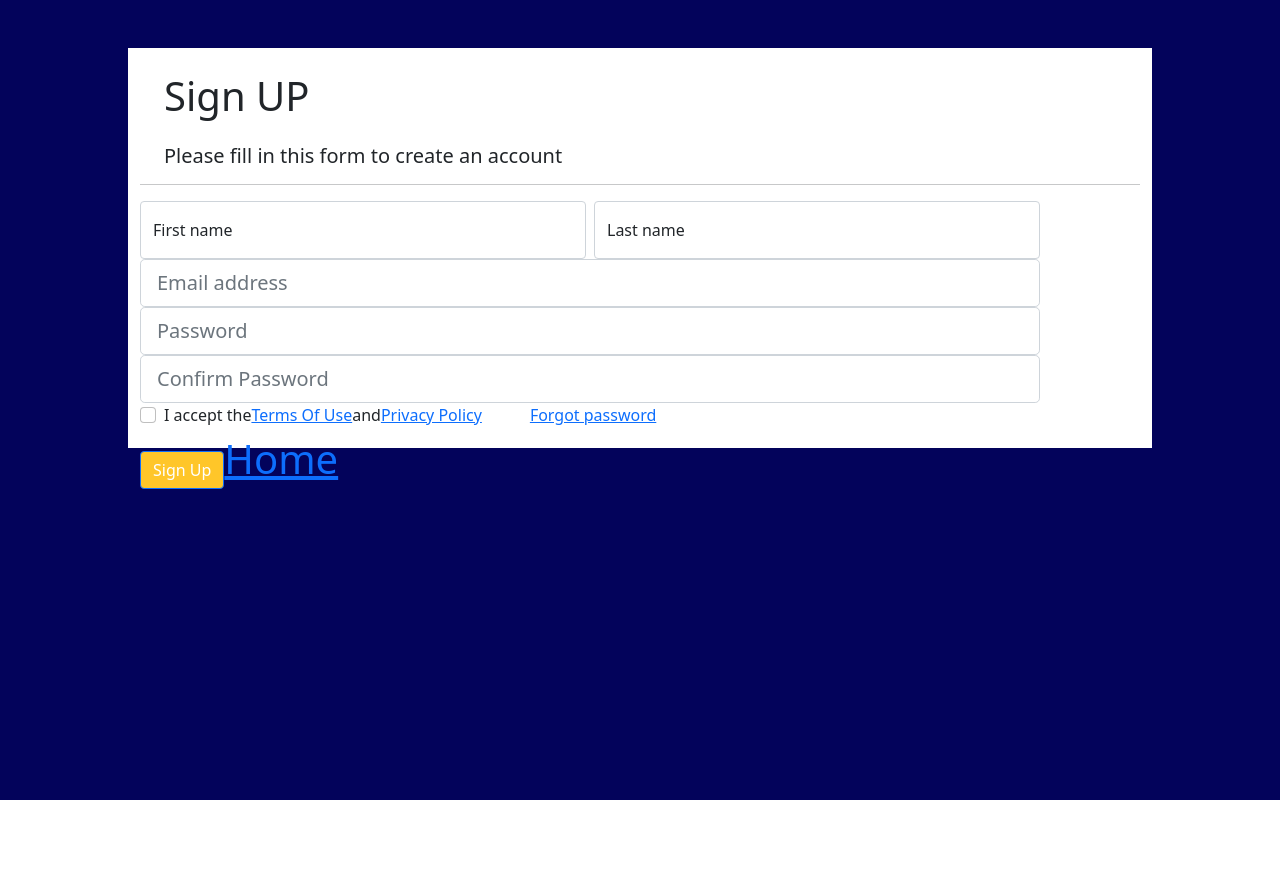
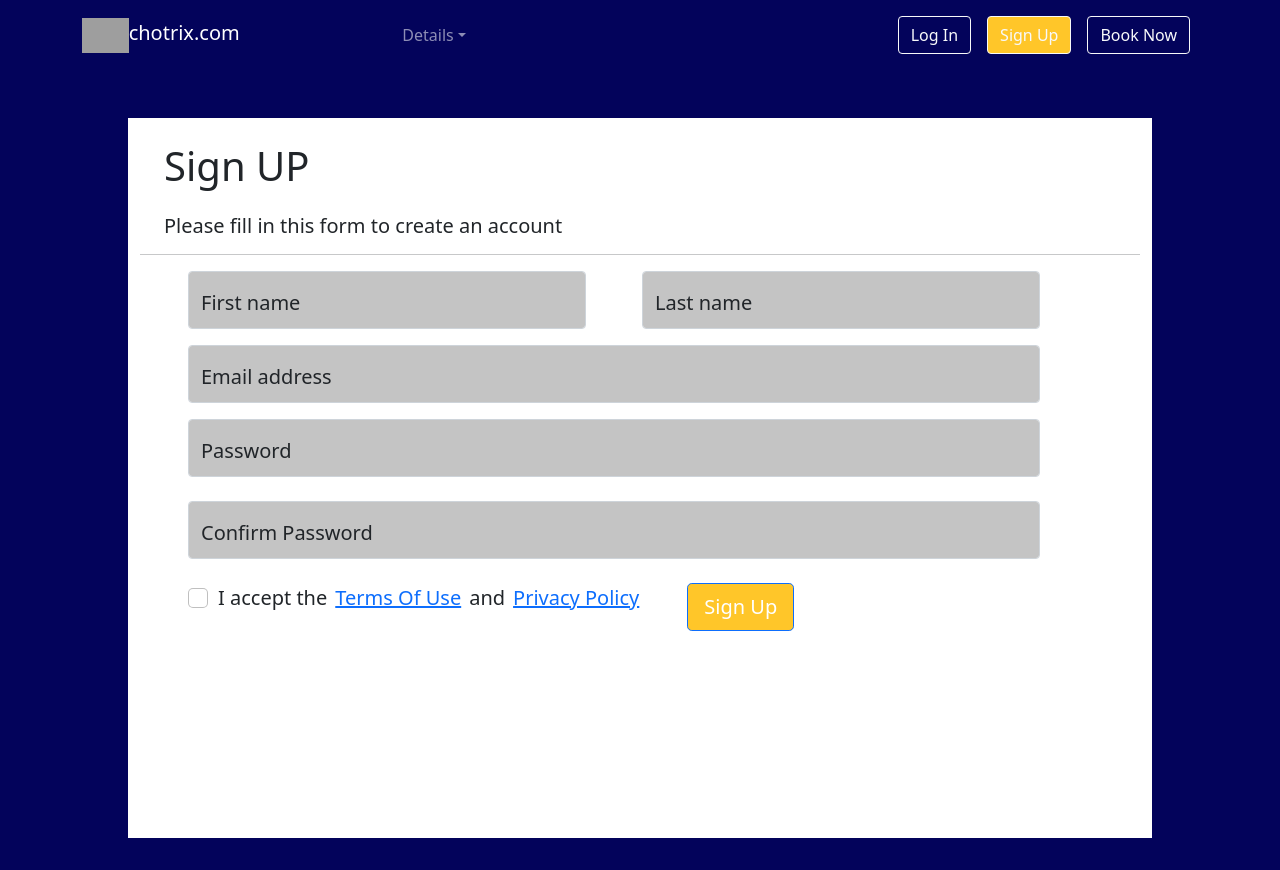
Before and after one commit to JOANITA-51/booking, a React (Create React App) app in the folder booking/: page /sign-up in a window 1280 px wide. Before the commit the page ends 800 px from the top, so only its background shows below. Built offline with nearby package versions, Linux system fonts and the light colour scheme; grey boxes are pictures that could not be loaded.

Commit message:
Finalized Sign up page

```diff
--- a/booking/src/App.css
+++ b/booking/src/App.css
@@ -23,6 +23,6 @@ Form{
     background-color: #FFC629;
 }
 
-#floatingInput,#floatingPassword{
+#floatingInput,#floatingPassword, #floatingInputGrid{
     background-color: #C4C4C4;
 }
--- a/booking/src/App.js
+++ b/booking/src/App.js
@@ -7,13 +7,14 @@ import LogIn from './components/pages/LogIn';
 import SignUp from './components/pages/SignUp';
 import BookNow from './components/pages/BookNow';
 import './App.css'
+import NavBar from './components/NavBar';
 
 
 function App() {
   return (
     <div className="App">
       <Router>
-
+        <NavBar title = 'chotrix'/>
         <Switch>
 
           <Route exact path = "/" component = {Home} />
--- a/booking/src/components/NavBar.js
+++ b/booking/src/components/NavBar.js
@@ -1,6 +1,7 @@
 import React from 'react'
 import { Navbar, Container,Nav,NavDropdown,Button } from 'react-bootstrap';
 import './NavBar.css';
+import { Link } from 'react-router-dom';
 
 
 const NavBar= ({title}) => {
@@ -19,17 +20,17 @@ const NavBar= ({title}) => {
                     <Navbar.Collapse id="basic-navbar-nav"className="justify-content-center">
                         <Nav >
                         <NavDropdown title="Details" id="basic-nav-dropdown">
-                            <NavDropdown.Item href="/">Home</NavDropdown.Item>
-                            <NavDropdown.Item href="/features">Features</NavDropdown.Item>
-                            <NavDropdown.Item href="/steps">Steps</NavDropdown.Item>
+                            <NavDropdown.Item  className='text-decoration-none' > <Link to = '/'> Home</Link> </NavDropdown.Item>
+                            <NavDropdown.Item  className='text-decoration-none' > <Link to = '/features'> Features</Link> </NavDropdown.Item>
+                            <NavDropdown.Item  className='text-decoration-none'> <Link to = '/steps'>Steps</Link></NavDropdown.Item>
                     </NavDropdown>
                     </Nav>
                     </Navbar.Collapse>
                     <Navbar.Collapse  id="basic-navbar-nav" className="justify-content-end">
                         <Nav >
-                        <Nav.Link href="/log-in"><Button variant="outline-light">Log In</Button></Nav.Link>
-                            <Nav.Link href="/sign-up"><Button id="SignUp" variant="outline-light">Sign Up </Button></Nav.Link>
-                            <Nav.Link href="/book-now"><Button variant="outline-light">Book Now</Button></Nav.Link>
+                        <Nav.Link > <Link to="/log-in"><Button variant="outline-light" >Log In</Button></Link> </Nav.Link>
+                            <Nav.Link ><Link to="/sign-up"><Button id="SignUp" variant="outline-light">Sign Up </Button></Link> </Nav.Link>
+                            <Nav.Link><Link to="/book-now"><Button variant="outline-light" >Book Now</Button></Link> </Nav.Link>
 
                         </Nav>
                     </Navbar.Collapse>
--- a/booking/src/components/pages/Home.js
+++ b/booking/src/components/pages/Home.js
@@ -8,7 +8,7 @@ import NavBar from '../NavBar'
 function Home() {
     return (
         <div>
-          <NavBar title = 'chotrix'/>
+
           <Hero/>
           <Features/>
           <Steps/>
--- a/booking/src/components/pages/LogIn.js
+++ b/booking/src/components/pages/LogIn.js
@@ -37,7 +37,6 @@ function Login() {
 
                 </Form>
 
-                <Link className="fs-1 ms-5 text-decoration-none" to ='/'>Home page</Link>
             </Container>
 
         </div>
--- a/booking/src/components/pages/SignUp.js
+++ b/booking/src/components/pages/SignUp.js
@@ -7,41 +7,39 @@ function SignUp() {
 
   return (
     <div className='sign-up d-grid'>
-      <Container id='main-container' className=' h-50 mt-5' >
+      <Container id='main-container' className=' mt-5' >
         <h2 className='mb-4 mt-4 ms-4 fs-1'>Sign UP</h2>
         <h5 className='ms-4 fw-normal' >Please fill in this form to create an account</h5>
         <hr  />
         <Form className='text-center' >
           <Row className="g-2">
             <Col md>
-              <FloatingLabel controlId="floatingInputGrid" label="First name">
+              <FloatingLabel controlId="floatingInputGrid" label="First name" className="mb-3 ms-5 fs-5">
                 <Form.Control type="email" placeholder="First name" />
               </FloatingLabel>
             </Col>
             <Col md>
-              <FloatingLabel controlId="floatingInputGrid" label="Last name">
+              <FloatingLabel controlId="floatingInputGrid" label="Last name" className="mb-3 ms-5 fs-5">
                 <Form.Control type="email" placeholder="Last name" />
               </FloatingLabel>
             </Col>
           </Row>
-          <Form.Group>
-            <Form.Control type='email' size='lg' placeholder='Email address' autoComplete='username'/>
-          </Form.Group>
-          <Form.Group>
-            <Form.Control type='email' size='lg' placeholder='Password' autoComplete='set-password'/>
-          </Form.Group>
-          <Form.Group>
-            <Form.Control type='email' size='lg' placeholder='Confirm Password' autoComplete='confirm-password'/>
-          </Form.Group>
-          <Form.Group className='d-flex' controlId='remember-me'>
-            <Form.Check label='I accept the' /><a href='#'>Terms Of Use </a> and <a href= '#'> Privacy Policy </a>
-              <a href='#' className='ms-5'> Forgot password </a>
+          <FloatingLabel controlId="floatingInput"  label="Email address"  className="mb-3 ms-5 fs-5" >
+            <Form.Control type="email" placeholder="name@example.com" />
+          </FloatingLabel>
+          <FloatingLabel controlId="floatingPassword" label="Password" className='ms-5 mb-4 fs-5' >
+            <Form.Control type="password" placeholder="Password" />
+          </FloatingLabel>
+          <FloatingLabel controlId="floatingPassword" label="Confirm Password" className='ms-5 mb-4 fs-5' >
+            <Form.Control type="password" placeholder="current-Password" />
+          </FloatingLabel>
+          <Form.Group className='d-flex mb-4 ms-5 fs-5' controlId='remember-me'>
+            <Form.Check label='I accept the' /><Link className='me-2 ms-2' to = '/'>Terms Of Use </Link> and <Link className='ms-2' to = '/'> Privacy Policy </Link>
+            <Button className='ms-5 mb-3' id='SignUp' size='lg'>  Sign Up </Button>
           </Form.Group>
         </Form>
-        <Button id='SignUp'>
-          Sign Up
-        </Button>
-        <Link className="fs-1" to ='/home'>Home</Link>
+
+
       </Container>
 
     </div>
```
Also changed, not shown: booking/src/components/NavBar.css (line endings or trailing spaces).
